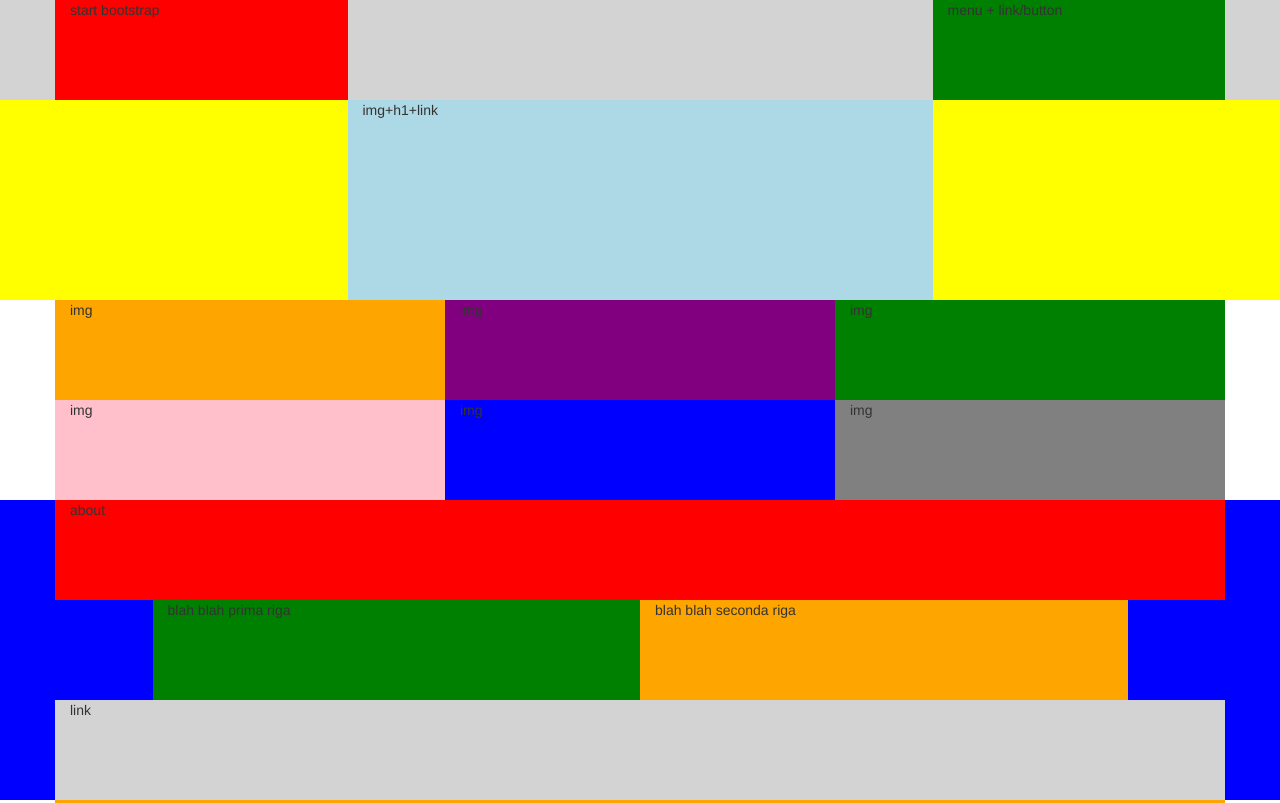
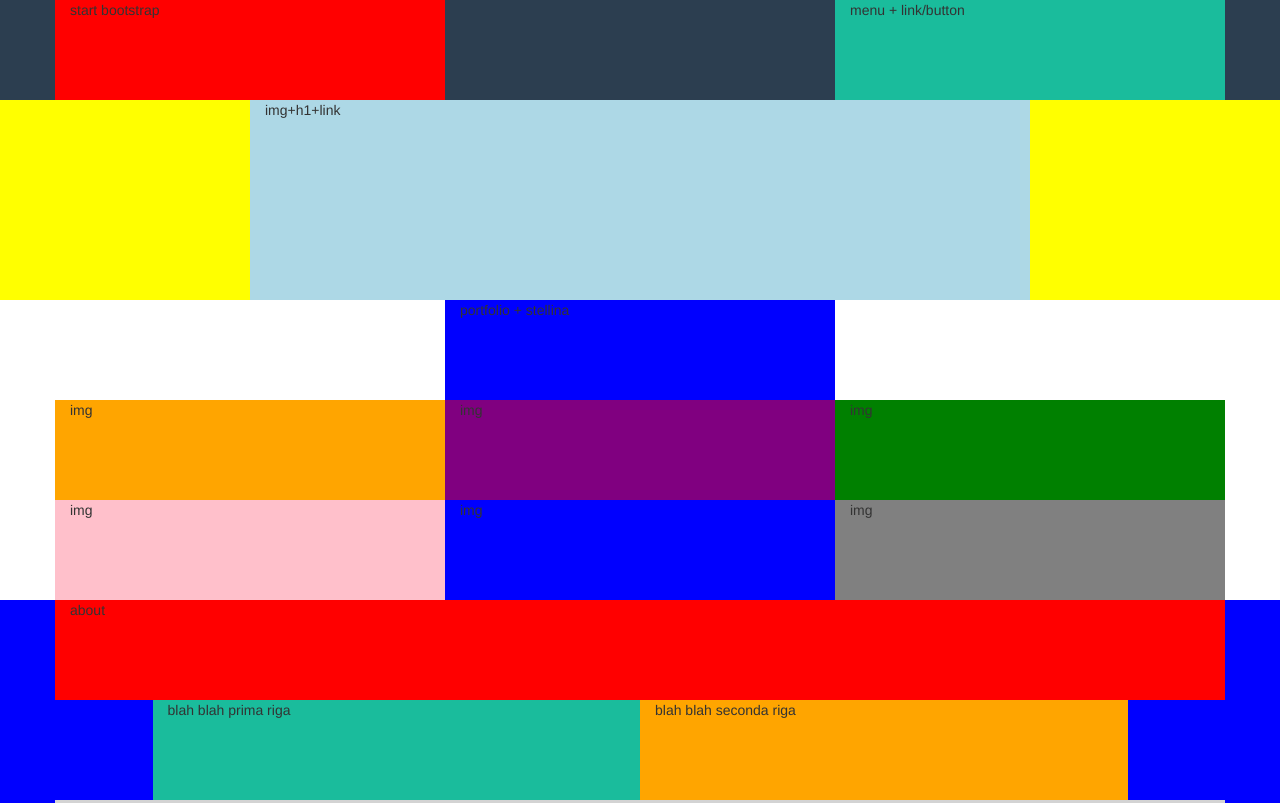
Before and after one commit to DavideBenazzi/html-css-bootstrap-freelancer, a plain HTML site: page index.html in a window 1280 px wide. Shown: the top 803 px of the page. Drawn offline with nearby package versions, Linux system fonts and the light colour scheme.

Commit message:
Aggiustamenti vari

```diff
--- a/css/style.css
+++ b/css/style.css
@@ -1,4 +1,5 @@
 /* DEBUG */
+
 .red {
   height: 100px;
   background: red;
@@ -6,7 +7,7 @@
 
 .green {
   height: 100px;
-  background: green;
+  background: #1abc9c;
 }
 
 .orange {
@@ -25,10 +26,13 @@
 }
 /* HEADER */
 .header-background {
-  background: lightgrey;
-  /* position: fixed;                         <!----header fixed----->
+  width: 100%;
+  background: #2c3e50;
+  position: fixed;
   top: 0;
-  z-index: 10; */
+  left: 50%;
+  transform: translateX(-50%);
+  z-index: 10;
 }
 /* JUMBOTRON */
 .lightblue {
@@ -38,6 +42,7 @@
 
 .main-background {
   background: yellow;
+  margin-top: 100px;
 }
 /* PORTFOLIO */
 .baita {
@@ -74,7 +79,6 @@
   background: blue;
 }
 
-
 /* CONTACTME */
 
 /* FOOTER */
--- a/index.html
+++ b/index.html
@@ -12,10 +12,10 @@
     <header class="header-background">
       <nav class="container">
         <div class="row">
-          <div class="col-xs-6 col-md-3 red">
+          <div class="col-xs-6 col-md-4 red">
             start bootstrap
           </div>
-          <div class="col-xs-2 col-xs-offset-4 col-md-3 col-md-offset-6 green">
+          <div class="col-xs-4 col-xs-offset-2 col-md-4 col-md-offset-4 green">
             menu + link/button
           </div>
         </div>
@@ -25,7 +25,7 @@
     <main class="main-background">
       <div class="container">
         <div class="row">
-          <div class="col-xs-4 col-xs-offset-4 col-md-6 col-md-offset-3 lightblue">
+          <div class="col-xs-4 col-xs-offset-4 col-md-8 col-md-offset-2 lightblue">
             img+h1+link
           </div>
         </div>
@@ -34,6 +34,11 @@
     <!-- PORTFOLIO -->
     <section class="portfolio">
       <div class="container">
+        <div class="row">
+          <div class="col-xs-4 col-xs-offset-4  blue">
+            portfolio + stellina
+          </div>
+        </div>
         <div class="row">
           <div class="col-xs-12 col-sm-6 col-md-4 baita">
             img
@@ -79,7 +84,7 @@
     <section class="contactme">
       <div class="container">
         <div class="row">
-          <div class="col-xs-12 orange">
+          <div class="col-xs-4 col-xs-offset-4 orange">
             contact me + icona stellina
           </div>
           <div class="col-xs-12 grey">
@@ -97,7 +102,6 @@
           <div class="col-xs-12 grey">
             button send
           </div>
-
         </div>
       </div>
     </section>
@@ -112,7 +116,7 @@
             links
           </div>
           <div class="col-xs-10 col-xs-offset-1 col-md-4 col-md-offset-0 freelancer">
-
+            about blabla
           </div>
           <div class="col-xs-12 copyright">
             copyright
```
